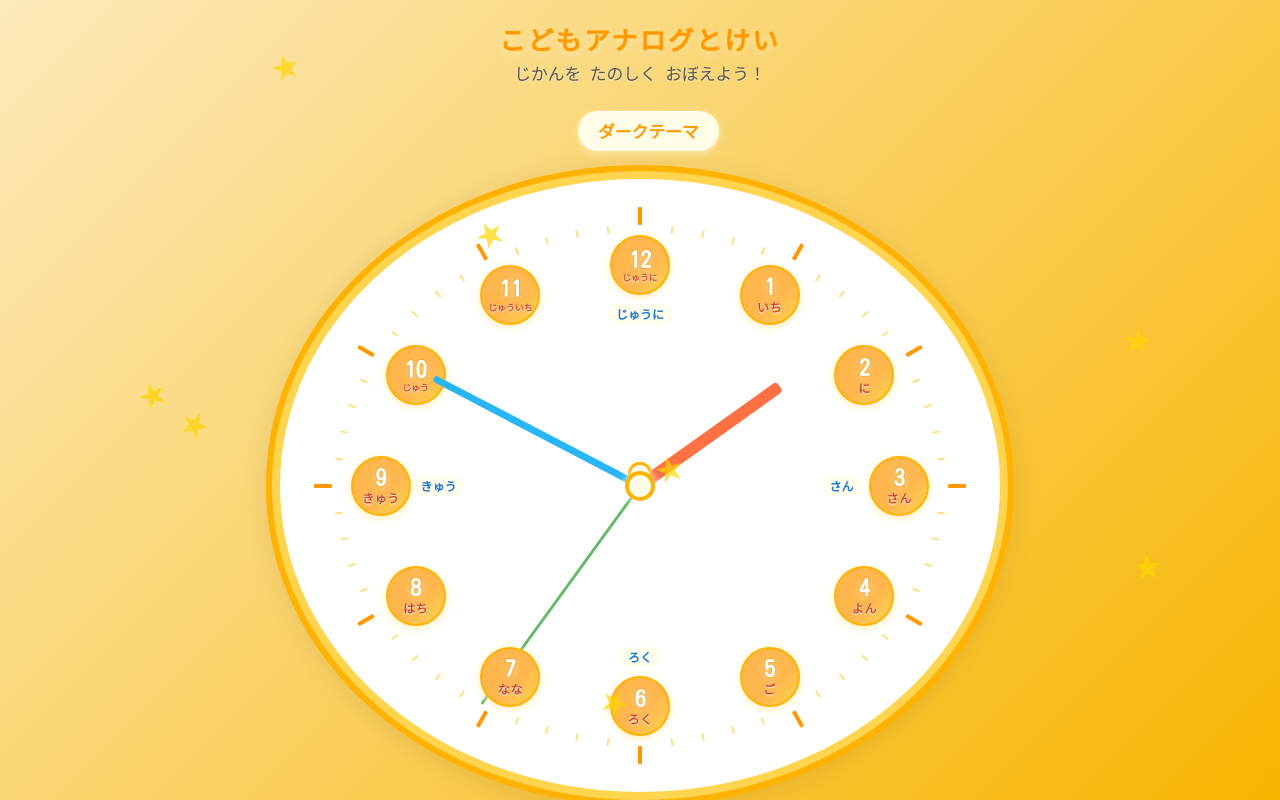
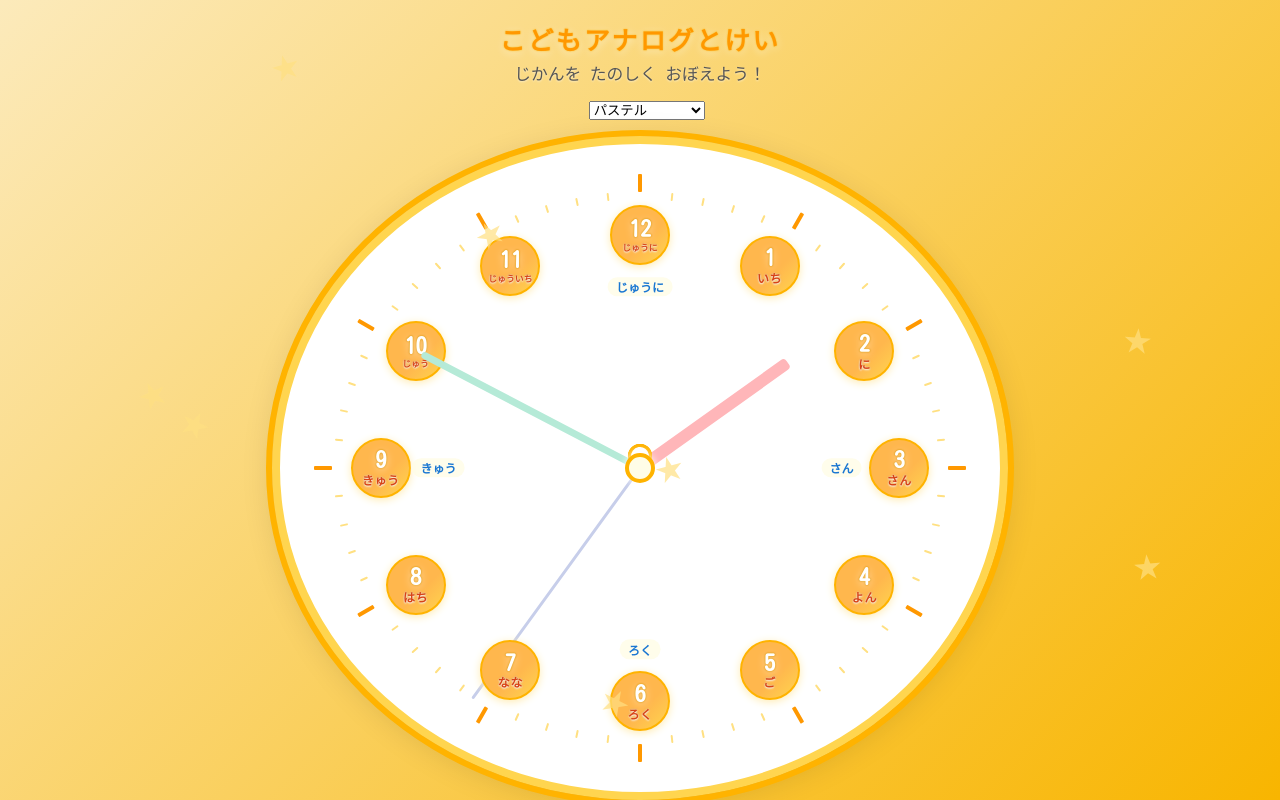
Before and after one commit to toyfer/child_clock, a plain HTML site: page index.html in a window 1280 px wide. Drawn offline with Linux system fonts and the light colour scheme.

Commit message:
CHC-003: optimize theme system and add preset theme selector

```diff
--- a/assets/style.css
+++ b/assets/style.css
@@ -272,4 +272,62 @@ body {
   --label-fg: #ffb300;
   --label-shadow: #0008;
 }
-/* .theme-lightは:rootと同じ値なので省略可 */
+/* =====================
+   プリセットテーマ定義
+   ===================== */
+.theme-pastel {
+  --bg-gradient: linear-gradient(135deg, #fceabb 0%, #f8b500 100%);
+  --text-color: #ff9800;
+  --desc-color: #555;
+  --clock-face-color: #fff;
+  --clock-border: #ffd54f;
+  --clock-outline: #ffb300;
+  --hand-hour-color: #ffb6b9;
+  --hand-minute-color: #b5ead7;
+  --hand-second-color: #c7ceea;
+  --star-color: #ffe082;
+  --button-bg: #fffde7;
+  --button-fg: #ff9800;
+}
+.theme-vivid {
+  --bg-gradient: linear-gradient(135deg, #ff512f 0%, #dd2476 100%);
+  --text-color: #fff;
+  --desc-color: #fffde7;
+  --clock-face-color: #fff;
+  --clock-border: #ff512f;
+  --clock-outline: #dd2476;
+  --hand-hour-color: #ff512f;
+  --hand-minute-color: #29b6f6;
+  --hand-second-color: #00e676;
+  --star-color: #ffd600;
+  --button-bg: #ff512f;
+  --button-fg: #fff;
+}
+.theme-mono {
+  --bg-gradient: linear-gradient(135deg, #e0e0e0 0%, #757575 100%);
+  --text-color: #212121;
+  --desc-color: #424242;
+  --clock-face-color: #fff;
+  --clock-border: #bdbdbd;
+  --clock-outline: #757575;
+  --hand-hour-color: #757575;
+  --hand-minute-color: #bdbdbd;
+  --hand-second-color: #212121;
+  --star-color: #bdbdbd;
+  --button-bg: #e0e0e0;
+  --button-fg: #212121;
+}
+.theme-high-contrast {
+  --bg-gradient: linear-gradient(135deg, #000 0%, #222 100%);
+  --text-color: #fff;
+  --desc-color: #fff;
+  --clock-face-color: #000;
+  --clock-border: #fff;
+  --clock-outline: #ffeb3b;
+  --hand-hour-color: #ffeb3b;
+  --hand-minute-color: #00e676;
+  --hand-second-color: #ff1744;
+  --star-color: #fff;
+  --button-bg: #222;
+  --button-fg: #ffeb3b;
+}
--- a/index.html
+++ b/index.html
@@ -33,7 +33,16 @@
 <body>
   <div class="title">こどもアナログとけい</div>
   <div class="desc" id="desc" aria-live="polite">じかんを たのしく おぼえよう！</div>
-  <button id="theme-btn" aria-label="テーマ切替" title="テーマ切替" style="margin-left:1em;">テーマ切替</button>
+  <label for="theme-select" class="visually-hidden">テーマ選択</label>
+  <select id="theme-select" aria-label="テーマ選択" style="margin-left:1em;">
+    <option value="pastel">パステル</option>
+    <option value="vivid">ビビッド</option>
+    <option value="mono">モノトーン</option>
+    <option value="high-contrast">高コントラスト</option>
+    <option value="dark">ダーク</option>
+    <option value="light">ライト</option>
+  </select>
+  <button id="theme-btn" aria-label="テーマ切替" title="テーマ切替" style="margin-left:1em;display:none;">テーマ切替</button>
   <div id="clock" role="img" aria-label="アナログ時計"></div>
   <script src="simple-clock.js"></script>
   <script>
@@ -64,48 +73,68 @@
     addRandomStars(8);
 
     /**
-     * テーマ適用処理（CSS変数方式）
-     * @param {boolean} isDark - ダークテーマかどうか
+     * テーマ適用処理（プリセット/ダーク/ライト対応）
+     * @param {string} theme - テーマ名（pastel/vivid/mono/high-contrast/dark/light）
      * 事後条件: bodyのクラスが切り替わり、CSS変数で色が反映される
      */
-    function applyTheme(isDark) {
+    function applyTheme(theme) {
+      const themeClasses = [
+        'theme-pastel', 'theme-vivid', 'theme-mono', 'theme-high-contrast', 'theme-dark', 'theme-light'
+      ];
+      document.body.classList.remove(...themeClasses);
+      if (theme === 'dark') {
+        document.body.classList.add('theme-dark');
+      } else if (theme === 'light') {
+        document.body.classList.add('theme-light');
+      } else {
+        document.body.classList.add('theme-' + theme);
+      }
+      // セレクトボックスの表示名も反映
       const descElem = document.getElementById('desc');
-      const themeBtn = document.getElementById('theme-btn');
-      document.body.classList.toggle('theme-dark', isDark);
-      // テーマ名でaria-labelやボタン文言も切替
-      if (themeBtn) themeBtn.textContent = isDark ? 'ライトテーマ' : 'ダークテーマ';
-      if (themeBtn) themeBtn.setAttribute('aria-label', isDark ? 'ライトテーマに切替' : 'ダークテーマに切替');
       if (descElem) descElem.setAttribute('aria-live', 'polite');
     }
 
     /**
-     * テーマ切替ボタンの初期化・イベント登録
+     * テーマ選択UIの初期化・イベント登録
      * テーマ状態をlocalStorageで永続化
-     * @throws {Error} #theme-btn, #descが見つからない場合
-     * 前提条件: #themeBtn, #descElemが存在
-     * 事後条件: ボタン押下でテーマが切り替わり、状態が永続化される
+     * @throws {Error} #theme-select, #descが見つからない場合
+     * 前提条件: #theme-select, #descが存在
+     * 事後条件: セレクト選択でテーマが切り替わり、状態が永続化される
      */
-    function setupThemeToggle() {
-      const themeBtn = document.getElementById('theme-btn');
+    function setupThemeSelect() {
+      const themeSelect = document.getElementById('theme-select');
       const descElem = document.getElementById('desc');
-      if (!themeBtn) {
-        console.error('setupThemeToggle: #theme-btnが見つかりません');
-        throw new Error('setupThemeToggle: #theme-btnが見つかりません');
+      if (!themeSelect) {
+        console.error('setupThemeSelect: #theme-selectが見つかりません');
+        throw new Error('setupThemeSelect: #theme-selectが見つかりません');
       }
       if (!descElem) {
-        console.error('setupThemeToggle: #descが見つかりません');
-        throw new Error('setupThemeToggle: #descが見つかりません');
+        console.error('setupThemeSelect: #descが見つかりません');
+        throw new Error('setupThemeSelect: #descが見つかりません');
       }
       // localStorageからテーマ状態を取得
-      let isDark = localStorage.getItem('theme') === 'dark';
-      applyTheme(isDark);
-      themeBtn.onclick = function() {
-        isDark = !isDark;
-        applyTheme(isDark);
-        localStorage.setItem('theme', isDark ? 'dark' : 'light');
+      let theme = localStorage.getItem('themePreset') || 'pastel';
+      themeSelect.value = theme;
+      applyTheme(theme);
+      themeSelect.onchange = function() {
+        theme = themeSelect.value;
+        applyTheme(theme);
+        localStorage.setItem('themePreset', theme);
       };
     }
-    setupThemeToggle();
+    setupThemeSelect();
   </script>
+  <style>
+    .visually-hidden {
+      position: absolute !important;
+      width: 1px;
+      height: 1px;
+      padding: 0;
+      margin: -1px;
+      overflow: hidden;
+      clip: rect(0, 0, 0, 0);
+      border: 0;
+    }
+  </style>
 </body>
 </html>
```
